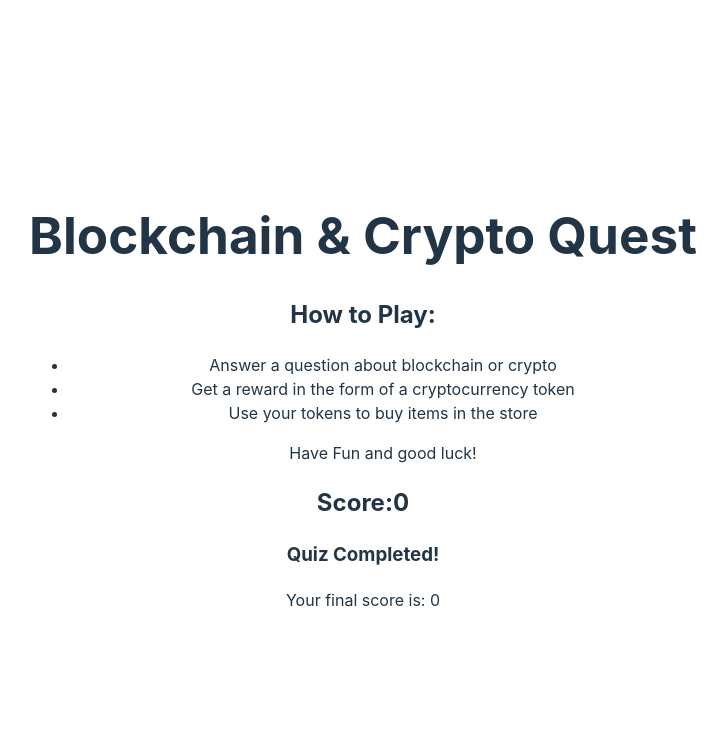
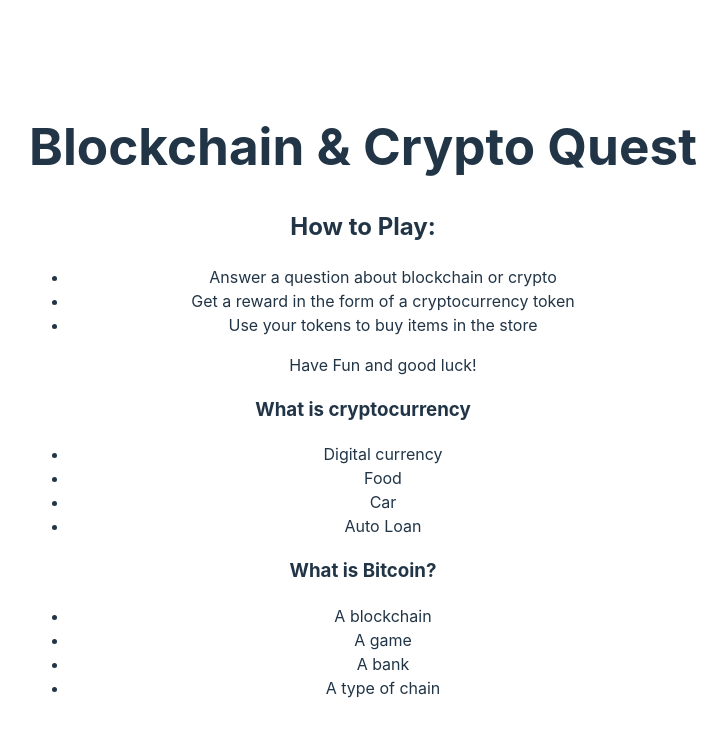
Before and after one commit to jkessler5535/Crypto-Chain-quiz, a React (Vite) app: page / in a window 1280 px wide. Shown: the top 736 px of the page, without its empty margins (277-1004 px from the left). Built offline with nearby package versions, Linux system fonts and the light colour scheme.

Commit message:
changed the logic, was not working. had to make some adjustments

```diff
--- a/src/App.jsx
+++ b/src/App.jsx
@@ -16,23 +16,6 @@
     },
   ];
 
-  //States for current question index, score, and quiz completion.
-  const [currentQuestionIndex, setCurrentQuestionIndex] = useState(0);
-  const [score, setScore] = useState(0);
-  const [isQuizCompleted, setIsQuizCompleted] = useState(false);
-
-  //Function to handle when answer is selected
-  const handleAnswer = (selectedOption)=>{
-    if (selectedOption === questions[currentQuestionIndex].correctAnswer) {
-      setScore(score + 1);
-    }
-
-   if(currentQuestionIndex + 1 < questions.length){
-     setCurrentQuestionIndex(currentQuestionIndex + 1);
-   }else{
-    setIsQuizCompleted(true);
-   }
-  };
 
   return(
       <div>
@@ -45,32 +28,20 @@
           <p>Have Fun and good luck!</p>
         </ul>
 
-        <div className = "quiz-container">
-          <div className="score">
-            <h2>Score:{score}</h2>
-          </div>
-
-          {setIsQuizCompleted ? (
-          <div className="questions">
-            <h3>Quiz Completed!</h3>
-            <p>Your final score is: {score}</p>
-          </div>
-          ) : (
-          <div className="questions">
-            <h3>{questions[currentQuestionIndex].question}</h3>
+        <div className="quiz-container">
+        {questions.map((question, index) => (
+          <div key={index} className="question">
+            <h3>{question.question}</h3>
             <ul className="options">
-            {questions[currentQuestionIndex].options.map((option) => (
-              <li key={option} onClick={() => handleAnswer(option)}>
-              {option}
-            </li>
-            ))}
+              {question.options.map((option, optionIndex) => (
+                <li key={optionIndex}>{option}</li>
+              ))}
             </ul>
           </div>
-          )}
-          </div>
-        </div>
+        ))}
+      </div>
+    </div>
   );
 }
 
-
-export default App
+export default App;
```
